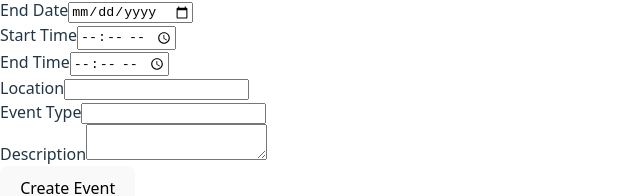
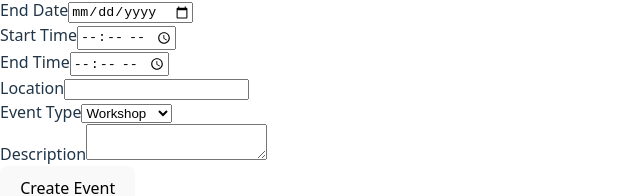
Before and after one commit to Afnan112/react-event-planner-frontend, a React (Vite) app: page /events/add in a window 1280 px wide. Shown: the part 411-607 px from the top of the page, without its empty margins (0-640 px from the left). Built offline with nearby package versions, Linux system fonts and the light colour scheme.

Commit message:
Aded one 'usestate' for all input and implemented handleChange. also added 'handleSubmit' to print all form data in the console

```diff
--- a/src/components/EventForm/EventForm.jsx
+++ b/src/components/EventForm/EventForm.jsx
@@ -1,41 +1,102 @@
 import React from "react";
 
-function EventForm() {
+function EventForm(props) {
   return (
     <div>
         <h2>Crate your Event</h2>
-        <form>
+        <form onSubmit={props.handleSubmit}>
             <div>
                 <label>Event Title</label>
-                <input id='title' name='title' type="text" required />
+                <input
+                id='title'
+                name='title'
+                type="text"
+                required
+                value={props.formInputs.title}
+                onChange={props.handleChange}
+                />
             </div>
             <div>
                 <label>Start Date</label>
-                <input id='start_date' name='start_date' type="date" required />
+                <input
+                id='start_date'
+                name='start_date'
+                type="date"
+                required
+                value={props.formInputs.start_date}
+                onChange={props.handleChange}
+                />
             </div>
             <div>
                 <label>End Date</label>
-                <input id='end_date' name='end_date'  type="date"required />
+                <input
+                id='end_date'
+                name='end_date'
+                type="date"
+                required
+                value={props.formInputs.end_date}
+                onChange={props.handleChange}
+                />
             </div>
             <div>
                 <label>Start Time</label>
-                <input id='start_time' name='start_time' type="time" required />
+                <input
+                id='start_time'
+                name='start_time'
+                type="time"
+                required
+                value={props.formInputs.start_time}
+                onChange={props.handleChange}
+                />
             </div>
             <div>
                 <label>End Time</label>
-                <input id='end_time' name='end_time'  type="time" required />
+                <input
+                id='end_time'
+                name='end_time'
+                type="time"
+                required
+                value={props.formInputs.end_time}
+                onChange={props.handleChange}
+                />
             </div>
             <div>
                 <label>Location</label>
-                <input id='location' name='location' type="text" required />
+                <input
+                id='location'
+                name='location'
+                type="text"
+                required
+                value={props.formInputs.location}
+                onChange={props.handleChange}
+                />
             </div>
             <div>
-                <label>Event Type</label>
-                <input id='event_type' name='event_type' required />
+            <label>Event Type</label>
+            <select
+            id="event_type"
+            name="event_type"
+            required
+            value={props.formInputs.event_type}
+            onChange={props.handleChange}
+            >
+            <option value="workshop">Workshop</option>
+            <option value="course">Course</option>
+            <option value="conference">Conference</option>
+            <option value="seminar">Seminar</option>
+            {/* Online only */}
+            <option value="webinar">Webinar</option>
+            <option value="meetup">Meetup</option>
+            </select>
             </div>
             <div>
                 <label>Description</label>
-                <textarea id='description' name='description' required></textarea>
+                <textarea
+                id='description'
+                name='description'
+                value={props.formInputs.description}
+                onChange={props.handleChange}
+                ></textarea>
             </div>
 
             <button type="submit">Create Event</button>
--- a/src/pages/EventAdd.jsx
+++ b/src/pages/EventAdd.jsx
@@ -1,11 +1,48 @@
 import React from 'react'
+import { useState } from 'react'
 import EventForm from '../components/EventForm/EventForm'
 
 function EventAdd() {
+    /*
+        Because I have many fields, I created a single state,
+        and the "controlled-forms" lesson helped me a lot.
+        In it, we learned how to use a single state for more than one field.
+    */
+    const [formInputs, setFormInputs] = useState({
+        title: '',
+        start_date: '',
+        end_date: '',
+        start_time: '',
+        end_time: '',
+        location: '',
+        event_type: '',
+        description: ''
+    })
+
+    function handleChange(event){
+        // console.log(event.target.name)
+        // console.log(event.target.value)
+        const currentData = {...formInputs}
+        currentData[event.target.name] = event.target.value
+        setFormInputs(currentData)
+        console.log(formInputs)
+    }
+
+    function handleSubmit(event){
+        event.preventDefault()
+        console.log('Handle Submit is running')
+        console.log(formInputs)
+    }
+
   return (
     <div>
       <h1>Event Add Page</h1>
-      <EventForm/>
+      <EventForm
+        formInputs={formInputs}
+        setFormInputs={setFormInputs}
+        handleSubmit={handleSubmit}
+        handleChange={handleChange}
+      />
     </div>
   )
 }
```
